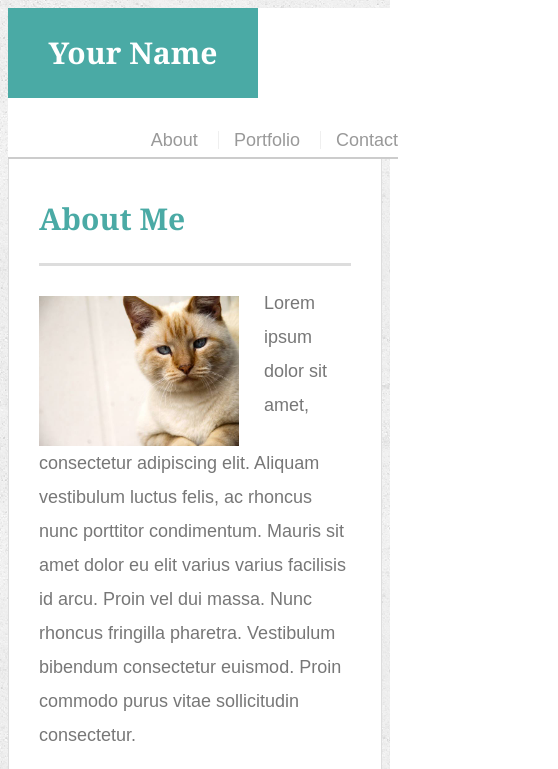
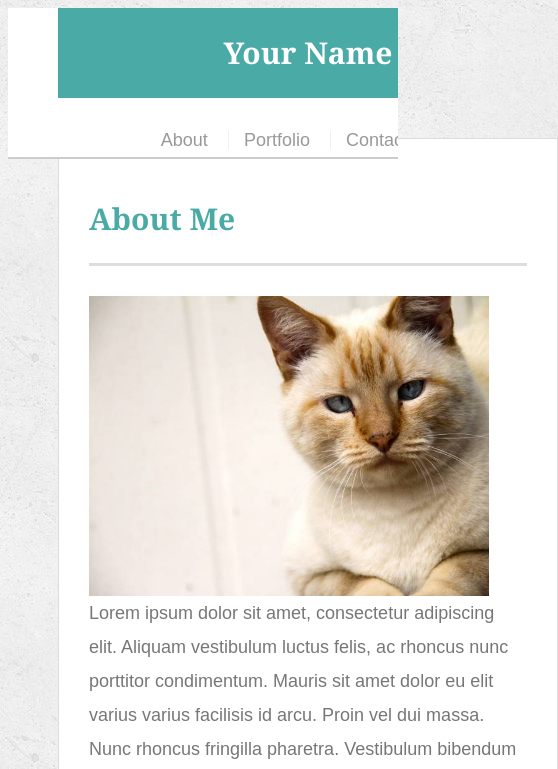
Before and after one commit to amielnicdao/Responsive-Portfolio, a plain HTML site: page index.html in a window 390 px wide. Shown: the top 769 px of the page, 558 px wide, since content can reach past the window. Drawn offline with Linux system fonts and the light colour scheme.

Commit message:
added media query for index.html

```diff
--- a/assets/css/style.css
+++ b/assets/css/style.css
@@ -215,3 +215,41 @@ input[type=submit] {
   background: #4aaaa5;
   border: 0 none;
 }
+
+@media screen and (max-width: 980px) {
+  .container {
+    width: 600px;
+    margin-left: 50px;
+  }
+}
+
+@media screen and (max-width: 768px)  {
+  .container {
+    width: 650px;
+  }
+
+  .auth-image {
+    width: 350px;
+    height: 250px;
+  }
+}
+
+@media screen and (max-width: 640px)  {
+  .container {
+    width: 500px;
+  }
+
+  .auth-image {
+    width: 400px;
+    height: 300px;
+  }
+
+  #logo {
+    width: 100%;
+    float: center;
+  }
+
+  nav {
+    margin-right: 150px;
+  }
+}
```
